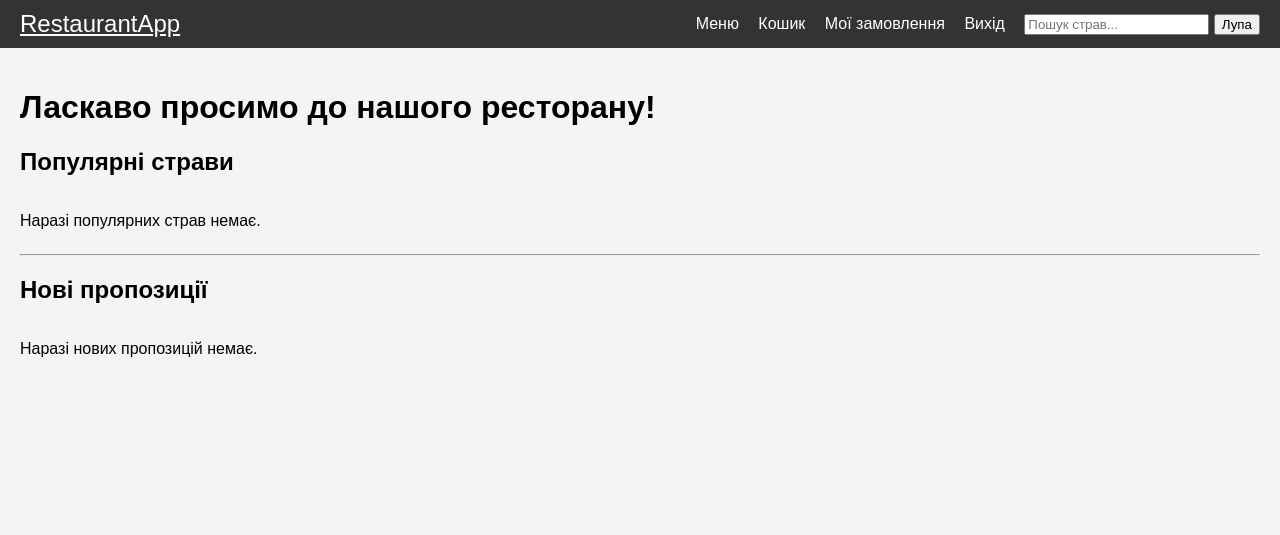
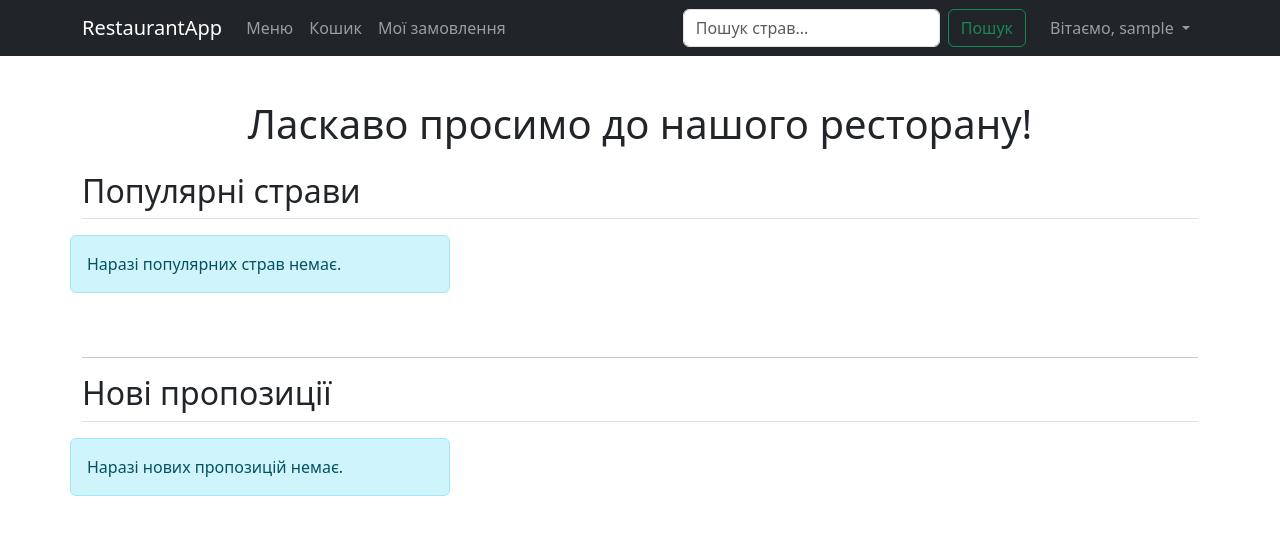
Before and after one commit to GrechkaMykhailo12345/Restaurant_app_django, a Django app: page / in a window 1280 px wide. Shown: the top 535 px of the page. Run offline with Django 5.2, Linux system fonts and the light colour scheme; the visitor is signed in with stand-in values (Sample User, id 1); data that the repository does not hold is empty.

Commit message:
Зробив кмофортний дизайн сайту. Додав дані dish_detail, order_history і search_results. Також виправив зображення картин.

```diff
--- a/templates/restaurant_app/base.html
+++ b/templates/restaurant_app/base.html
@@ -3,51 +3,112 @@
 <head>
     <meta charset="UTF-8">
     <meta name="viewport" content="width=device-width, initial-scale=1.0">
-    <title>{% block title %}Ресторанний Додаток{% endblock %}</title>
+    <title>{% block title %}RestaurantApp{% endblock %}</title>
+
+    <link href="https://cdn.jsdelivr.net/npm/bootstrap@5.3.3/dist/css/bootstrap.min.css"
+          rel="stylesheet"
+          integrity="sha384-QWTKZyjpPEjISv5WaRU9OFeRpok6YctnYmDr5pNlyT2bRjXh0JMhjY6hW+ALEwIH"
+          crossorigin="anonymous">
+
     <style>
-        body { font-family: Arial, sans-serif; margin: 0; padding: 0; background-color: #f4f4f4; }
-        header { background: #333; color: white; padding: 10px 20px; display: flex; justify-content: space-between; align-items: center; }
-        nav a { color: white; margin-left: 15px; text-decoration: none; }
-        .content { padding: 20px; }
-        .dish-card { border: 1px solid #ccc; padding: 15px; margin-bottom: 10px; background: white; }
-        .messages { list-style: none; padding: 0; margin: 10px 0; }
-        .messages li { padding: 10px; margin-bottom: 5px; border-radius: 4px; }
-        .messages .success { background: #d4edda; color: #155724; border: 1px solid #c3e6cb; }
-        .messages .error { background: #f8d7da; color: #721c24; border: 1px solid #f5c6cb; }
+        /* Стилі для класів, які ми використовували для усунення помилок */
+        .category-filter a {
+            padding: 5px 10px;
+            text-decoration: none;
+            margin-right: 10px;
+            border: 1px solid #ccc;
+            border-radius: 4px;
+            color: #333;
+        }
+        .category-filter .active-category {
+            font-weight: bold;
+            color: white !important; /* !important для перевизначення стилів Bootstrap */
+            background-color: #cc0000;
+            border-color: #cc0000;
+        }
+
+        /* Стилі для відображення наявності страви */
+        .dish-availability-status {
+            font-size: 1.2em;
+            font-weight: bold;
+        }
+        .dish-availability-status.available {
+            color: green;
+        }
+        .dish-availability-status.unavailable {
+            color: red;
+        }
+
+        /* Основний контейнер для Bootstrap */
+        .content {
+            padding-top: 20px;
+            padding-bottom: 20px;
+        }
     </style>
 </head>
 <body>
     <header>
-        <div class="logo"><a href="{% url 'home_page' %}" style="color: white; font-size: 1.5em;">RestaurantApp</a></div>
-        <nav>
-            <a href="{% url 'menu_list' %}">Меню</a>
-            <a href="{% url 'cart_detail' %}">Кошик</a>
-            {% if user.is_authenticated %}
-                <a href="{% url 'order_history' %}">Мої замовлення</a>
-                <a href="">Вихід</a>
-            {% else %}
-                <a href="{% url 'login' %}">Вхід</a>
-                <a href="{% url 'register' %}">Реєстрація</a>
-            {% endif %}
+        <nav class="navbar navbar-expand-lg navbar-dark bg-dark">
+            <div class="container-fluid container">
+                <a class="navbar-brand" href="{% url 'home_page' %}">RestaurantApp</a>
+                <div class="collapse navbar-collapse" id="navbarNav">
+                    <ul class="navbar-nav me-auto mb-2 mb-lg-0">
+                        <li class="nav-item">
+                            <a class="nav-link" href="{% url 'menu_list' %}">Меню</a>
+                        </li>
+                        <li class="nav-item">
+                            <a class="nav-link" href="{% url 'cart_detail' %}">Кошик</a>
+                        </li>
+                        {% if user.is_authenticated %}
+                            <li class="nav-item">
+                                <a class="nav-link" href="{% url 'order_history' %}">Мої замовлення</a>
+                            </li>
+                        {% endif %}
+                    </ul>
 
-            <form action="{% url 'dish_search' %}" method="get" style="display: inline-block; margin-left: 15px;">
-                <input type="text" name="q" placeholder="Пошук страв..." required>
-                <button type="submit">Лупа</button>
-            </form>
+                    <form class="d-flex" action="{% url 'dish_search' %}" method="get">
+                        <input class="form-control me-2" type="search" name="q" placeholder="Пошук страв..." aria-label="Search" required>
+                        <button class="btn btn-outline-success" type="submit">Пошук</button>
+                    </form>
+
+                    <ul class="navbar-nav ms-3">
+                        {% if user.is_authenticated %}
+                            <li class="nav-item dropdown">
+                                <a class="nav-link dropdown-toggle" href="#" id="navbarDropdown" role="button" data-bs-toggle="dropdown" aria-expanded="false">
+                                    Вітаємо, {{ user.username }}
+                                </a>
+                                <ul class="dropdown-menu dropdown-menu-end" aria-labelledby="navbarDropdown">
+                                    <li><a class="dropdown-item" href="{% url 'order_history' %}">Мої замовлення</a></li>
+                                    <li><hr class="dropdown-divider"></li>
+                                    <li><a class="dropdown-item" href="">Вихід</a></li>
+                                </ul>
+                            </li>
+                        {% else %}
+                            <li class="nav-item"><a class="nav-link" href="">Вхід</a></li>
+                            <li class="nav-item"><a class="nav-link" href="">Реєстрація</a></li>
+                        {% endif %}
+                    </ul>
+                </div>
+            </div>
         </nav>
     </header>
 
-    <div class="content">
+    <div class="container content">
         {% if messages %}
-            <ul class="messages">
-                {% for message in messages %}
-                    <li class="{{ message.tags }}">{{ message }}</li>
-                {% endfor %}
-            </ul>
+            {% for message in messages %}
+                <div class="alert alert-{{ message.tags }} alert-dismissible fade show" role="alert">
+                    {{ message }}
+                    <button type="button" class="btn-close" data-bs-dismiss="alert" aria-label="Close"></button>
+                </div>
+            {% endfor %}
         {% endif %}
 
         {% block content %}
         {% endblock %}
     </div>
+
+    <script src="https://cdn.jsdelivr.net/npm/bootstrap@5.3.3/dist/js/bootstrap.bundle.min.js"
+            integrity="sha384-YvpcrYf0tY3lHB60NNkmXc5s9fDVZLESaAA55NDzOxhy9GkcIdslK1eN7N6jIeHz"
+            crossorigin="anonymous"></script>
 </body>
 </html>
--- a/templates/restaurant_app/home.html
+++ b/templates/restaurant_app/home.html
@@ -3,23 +3,32 @@
 {% block title %}Головна{% endblock %}
 
 {% block content %}
-    <h1>Ласкаво просимо до нашого ресторану!</h1>
+    <h1 class="my-4 text-center">Ласкаво просимо до нашого ресторану!</h1>
 
-    <section>
-        <h2>Популярні страви</h2>
-        <div style="display: flex; gap: 20px;">
+    <section class="mb-5">
+        <h2 class="border-bottom pb-2 mb-3">Популярні страви</h2>
+
+        <div class="row row-cols-1 row-cols-md-3 g-4">
             {% for dish in popular_dishes %}
-                <div class="dish-card" style="width: 30%;">
-                    {% if dish.image %}
-                        <img src="{{ dish.image.url }}" alt="{{ dish.name }}" style="max-width: 100%; height: auto;">
-                    {% endif %}
-                    <h3><a href="{% url 'dish_detail' dish.id %}">{{ dish.name }}</a></h3>
-                    <p>{{ dish.description|truncatechars:100 }}</p>
-                    <p><strong>Ціна: {{ dish.price }} грн</strong></p>
-                    <a href="{% url 'cart_add' dish.id %}" class="button">В кошик</a>
+                <div class="col">
+                    <div class="card h-100 shadow-sm">
+                        {% if dish.image %}
+                            <img src="{{ dish.image.url }}" class="card-img-top" alt="{{ dish.name }}" style="height: 200px; object-fit: cover;">
+                        {% endif %}
+                        <div class="card-body">
+                            <h5 class="card-title">
+                                <a href="{% url 'dish_detail' dish.id %}" class="text-decoration-none">{{ dish.name }}</a>
+                            </h5>
+                            <p class="card-text text-muted">{{ dish.description|truncatechars:70 }}</p>
+                        </div>
+                        <div class="card-footer d-flex justify-content-between align-items-center">
+                            <span class="fs-5 fw-bold text-danger">{{ dish.price }} грн</span>
+                            <a href="{% url 'cart_add' dish.id %}" class="btn btn-sm btn-success">В кошик</a>
+                        </div>
+                    </div>
                 </div>
             {% empty %}
-                <p>Наразі популярних страв немає.</p>
+                <p class="alert alert-info">Наразі популярних страв немає.</p>
             {% endfor %}
         </div>
     </section>
@@ -27,20 +36,29 @@
     <hr>
 
     <section>
-        <h2>Нові пропозиції</h2>
-        <div style="display: flex; gap: 20px;">
+        <h2 class="border-bottom pb-2 mb-3">Нові пропозиції</h2>
+
+        <div class="row row-cols-1 row-cols-md-3 g-4">
             {% for dish in new_dishes %}
-                <div class="dish-card" style="width: 30%;">
-                    {% if dish.image %}
-                        <img src="{{ dish.image.url }}" alt="{{ dish.name }}" style="max-width: 100%; height: auto;">
-                    {% endif %}
-                    <h3><a href="{% url 'dish_detail' dish.id %}">{{ dish.name }}</a></h3>
-                    <p>{{ dish.description|truncatechars:100 }}</p>
-                    <p><strong>Ціна: {{ dish.price }} грн</strong></p>
-                    <a href="{% url 'cart_add' dish.id %}" class="button">В кошик</a>
+                <div class="col">
+                    <div class="card h-100 shadow-sm">
+                        {% if dish.image %}
+                            <img src="{{ dish.image.url }}" class="card-img-top" alt="{{ dish.name }}" style="height: 200px; object-fit: cover;">
+                        {% endif %}
+                        <div class="card-body">
+                            <h5 class="card-title">
+                                <a href="{% url 'dish_detail' dish.id %}" class="text-decoration-none">{{ dish.name }}</a>
+                            </h5>
+                            <p class="card-text text-muted">{{ dish.description|truncatechars:70 }}</p>
+                        </div>
+                        <div class="card-footer d-flex justify-content-between align-items-center">
+                            <span class="fs-5 fw-bold text-danger">{{ dish.price }} грн</span>
+                            <a href="{% url 'cart_add' dish.id %}" class="btn btn-sm btn-success">В кошик</a>
+                        </div>
+                    </div>
                 </div>
             {% empty %}
-                <p>Наразі нових пропозицій немає.</p>
+                <p class="alert alert-info">Наразі нових пропозицій немає.</p>
             {% endfor %}
         </div>
     </section>
```
Also changed, not shown: templates/restaurant_app/dish_detail.html (+76 -0 lines), templates/restaurant_app/menu_list.html (+19 -19 lines), templates/restaurant_app/order_history.html (+56 -0 lines), templates/restaurant_app/search_results.html (+45 -0 lines), media/dishes_images/Moxito.png (renamed from dishes_images/Moxito.png), restaurant_project/urls.py (line endings or trailing spaces).
